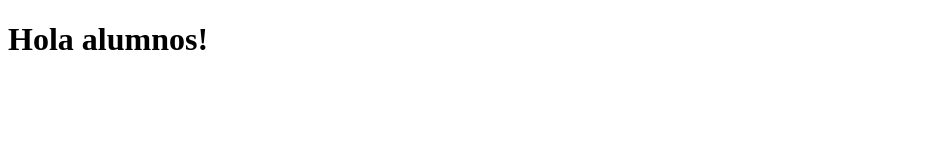
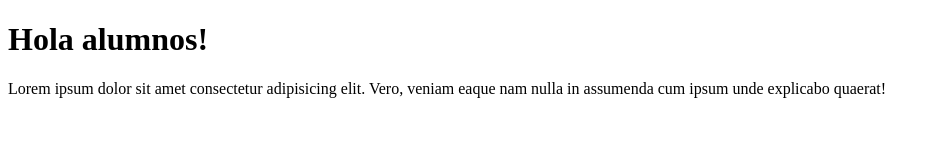
Before and after one commit to FernandoMoyano2121/Clase_08-GIT, a plain HTML site: page index.html in a window 1280 px wide. Shown: the whole page, without its empty margins (0-940 px from the left). Drawn offline with Linux system fonts and the light colour scheme.

Commit message:
Volver a incorporar parrafo

```diff
--- a/index.html
+++ b/index.html
@@ -7,5 +7,9 @@
   </head>
   <body>
     <h1>Hola alumnos!</h1>
+    <p>
+      Lorem ipsum dolor sit amet consectetur adipisicing elit. Vero, veniam
+      eaque nam nulla in assumenda cum ipsum unde explicabo quaerat!
+    </p>
   </body>
 </html>
```
